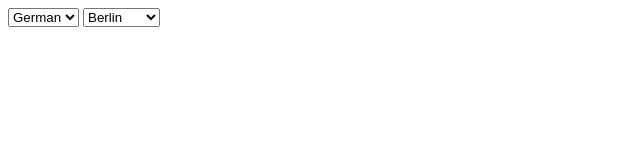
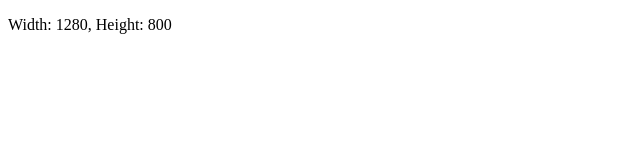
Before and after one commit to olehpona/softserve-js-tasks, a plain HTML site: page HomeWork-7/6/index.html in a window 1280 px wide. Shown: the whole page, without its empty margins (0-640 px from the left). Drawn offline with Linux system fonts and the light colour scheme.

Commit message:
homework 7

```diff
--- a/HomeWork-7/6/index.html
+++ b/HomeWork-7/6/index.html
@@ -5,14 +5,7 @@
     <title>6</title>
 </head>
 <body>
-    <select id="countries">
-        <option value="german">German</option>
-        <option value="usa">USA</option>
-        <option value="ukraine">Ukraine</option>
-    </select>
-    <select id="city">
-
-    </select>
+<p id="a"></p>
 <script src="script.js"></script>
 </body>
 </html>
--- a/HomeWork-7/6/script.js
+++ b/HomeWork-7/6/script.js
@@ -1,15 +1,4 @@
-
-const data = {
-    "german":["Berlin","Hamburg","Munich "],
-    "usa":["New York","Los Angeles","Chicago"],
-    "ukraine":["Kyiv","Lviv","Odesa"]
-}
-for (let i of data[document.getElementById("countries").value]) {
-    document.getElementById("city").innerHTML += `<option>${i}</option>`
-}
-document.getElementById("countries").addEventListener("change", function(){
-    document.getElementById("city").innerHTML = '';
-    for (let i of data[document.getElementById("countries").value]) {
-        document.getElementById("city").innerHTML += `<option>${i}</option>`
-    }
+document.getElementById("a").innerText = `Width: ${window.innerWidth}, Height: ${window.innerHeight}`
+window.addEventListener("resize",()=>{
+    document.getElementById("a").innerText = `Width: ${window.innerWidth}, Height: ${window.innerHeight}`
 })
```
Also changed, not shown: HomeWork-7/7/index.html (added, +18 -0 lines), HomeWork-7/7/script.js (added, +15 -0 lines).
